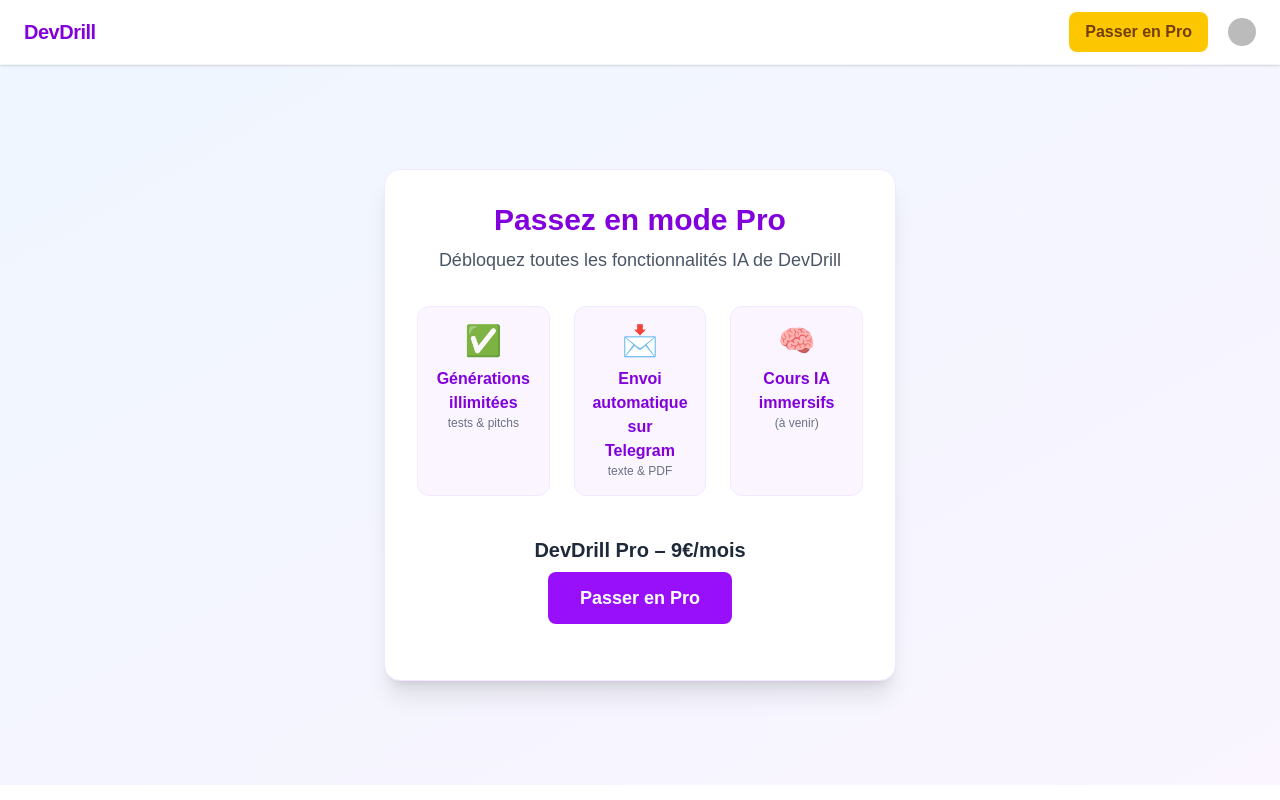
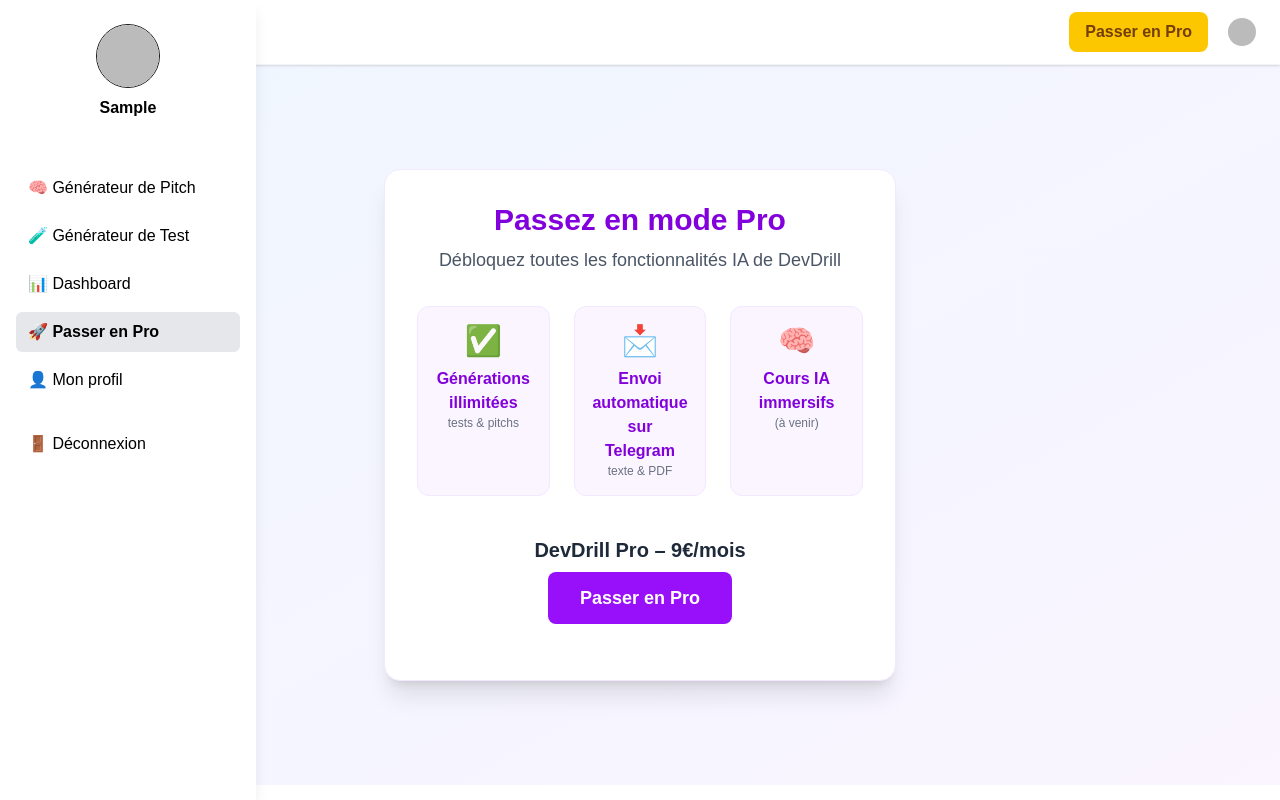
Before and after one commit to hichamchessma/devdrill, a Next.js app in the folder frontend/: page /upgrade in a window 1280 px wide. Built offline with nearby package versions, Linux system fonts and the light colour scheme; no server answers; sample sign-in values are in the browser's storage; some icons are missing.

Commit message:
ajout sidebar menu

```diff
--- /dev/null
+++ b/frontend/app/components/Sidebar.tsx
@@ -0,0 +1,53 @@
+"use client";
+import React from "react";
+import Link from "next/link";
+import { usePathname } from "next/navigation";
+import { useUser, useClerk } from "@clerk/nextjs";
+
+const routes = [
+  { label: "🧠 Générateur de Pitch", href: "/pitch" },
+  { label: "🧪 Générateur de Test", href: "/test" },
+  { label: "📊 Dashboard", href: "/dashboard" },
+  { label: "🚀 Passer en Pro", href: "/upgrade", proOnly: true },
+  { label: "👤 Mon profil", href: "/profile" },
+];
+
+const Sidebar: React.FC = () => {
+  const { user, isSignedIn } = useUser();
+  const { signOut } = useClerk();
+  const pathname = usePathname();
+  if (!isSignedIn) return null;
+  const userRole = user?.publicMetadata?.role || "free";
+  return (
+    <aside className="fixed top-0 left-0 h-full w-64 z-40 bg-white shadow-lg flex flex-col">
+      <div className="flex flex-col items-center gap-2 py-6">
+        {user?.imageUrl && (
+          <img src={user.imageUrl} alt="Photo de profil" className="w-16 h-16 rounded-full object-cover border" />
+        )}
+        <span className="font-semibold text-black">{user?.firstName}</span>
+      </div>
+      <nav className="flex flex-col gap-2 mt-6 px-4">
+        {routes.map((route) => {
+          if (route.href === "/upgrade" && userRole === "pro") return null;
+          return (
+            <Link
+              key={route.href}
+              href={route.href}
+              className={`flex items-center gap-2 px-3 py-2 rounded-md text-black hover:bg-gray-200 transition-colors duration-200 ${pathname === route.href ? "bg-gray-200 font-semibold" : ""}`}
+            >
+              {route.label}
+            </Link>
+          );
+        })}
+        <button
+          className="flex items-center gap-2 px-3 py-2 rounded-md text-black hover:bg-gray-200 transition-colors duration-200 mt-4"
+          onClick={() => signOut()}
+        >
+          🚪 Déconnexion
+        </button>
+      </nav>
+    </aside>
+  );
+};
+
+export default Sidebar;
--- a/frontend/app/layout.tsx
+++ b/frontend/app/layout.tsx
@@ -2,6 +2,7 @@
 import { Geist, Geist_Mono } from "next/font/google";
 import { ClerkProvider } from '@clerk/nextjs';
 import Navbar from "./components/Navbar";
+import Sidebar from "./components/Sidebar";
 import "./globals.css";
 
 const geistSans = Geist({
@@ -30,6 +31,8 @@
         <body
           className={`${geistSans.variable} ${geistMono.variable} antialiased`}
         >
+          {/* Sidebar à gauche */}
+          <Sidebar />
           {/* Navbar dynamique */}
           <Navbar />
           {children}
--- a/frontend/package.json
+++ b/frontend/package.json
@@ -15,7 +15,8 @@
     "next": "15.3.0",
     "postcss": "^8.5.3",
     "react": "^19.0.0",
-    "react-dom": "^19.0.0"
+    "react-dom": "^19.0.0",
+    "react-icons": "^5.5.0"
   },
   "devDependencies": {
     "@eslint/eslintrc": "^3",
```
Also changed, not shown: 1 other file (tests, documents, lock files or other folders).
